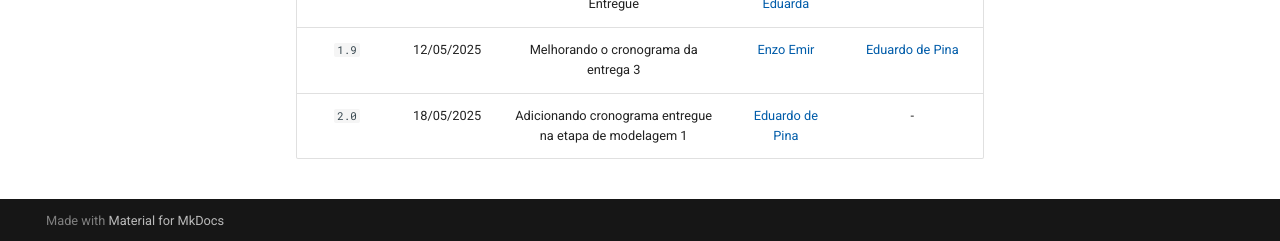
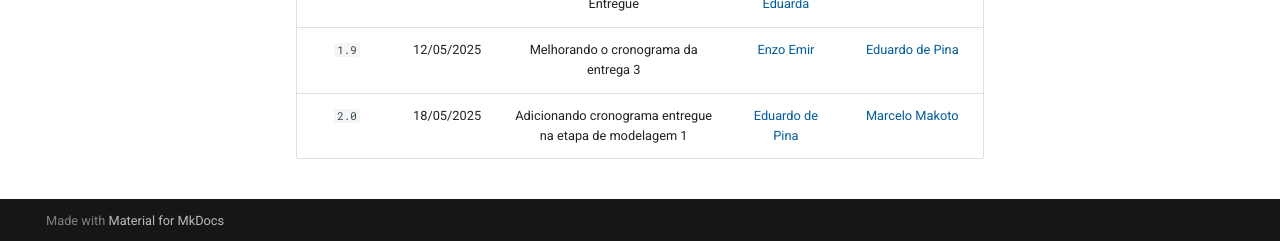
Before and after one commit to eduardodpms/REQ-FGTS, an MkDocs documentation site: the page built from docs/Planejamento/Cronograma.md, in a window 1280 px wide and 900 px high, scrolled down 9957 px. Shown: the part 656-897 px from the top of the window. Built offline with MkDocs 1.6.1 and Material for MkDocs 9.7.7, drawn with Linux system fonts in a browser that asks for light colours; comment, search, counter and statistics services are not loaded.

Commit message:
Update Cronograma.md

```diff
--- a/docs/Planejamento/Cronograma.md
+++ b/docs/Planejamento/Cronograma.md
@@ -230,4 +230,4 @@ A tabela a seguir mostra o que foi *planejado* no cronograma das atividades da E
 | `1.7` | 02/05/2025 | Melhorando o cronograma da entrega 2 | [Enzo Emir](https://github.com/EnzoEmir) | [Maria Eduarda](https://github.com/dudaa28) |
 | `1.8` | 04/05/2025 | Cronograma da entrega 2 - Entregue | [Maria Eduarda](https://github.com/dudaa28) | [Enzo Emir](https://github.com/EnzoEmir) |
 | `1.9` | 12/05/2025 | Melhorando o cronograma da entrega 3 | [Enzo Emir](https://github.com/EnzoEmir) | [Eduardo de Pina](https://github.com/eduardodpms) |
-| `2.0` | 18/05/2025 | Adicionando cronograma entregue na etapa de modelagem 1 | [Eduardo de Pina](https://github.com/eduardodpms) | - |
+| `2.0` | 18/05/2025 | Adicionando cronograma entregue na etapa de modelagem 1 | [Eduardo de Pina](https://github.com/eduardodpms) | [Marcelo Makoto](https://github.com/MM4k) |
```
